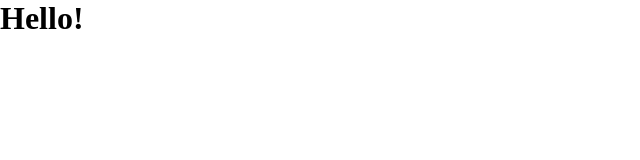
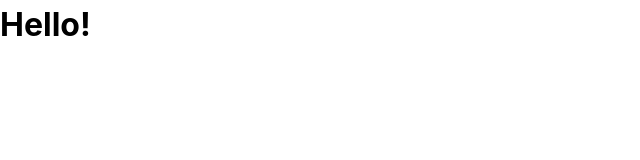
Before and after one commit to rapelista/experiment, a Next.js app: page / in a window 1280 px wide. Shown: the top 160 px of the page, without its empty margins (0-640 px from the left). Built offline with nearby package versions, Linux system fonts and the light colour scheme.

Commit message:
Add Mantine UI integration and PostCSS configuration

```diff
--- /dev/null
+++ b/postcss.config.cjs
@@ -0,0 +1,14 @@
+module.exports = {
+  plugins: {
+    "postcss-preset-mantine": {},
+    "postcss-simple-vars": {
+      variables: {
+        "mantine-breakpoint-xs": "36em",
+        "mantine-breakpoint-sm": "48em",
+        "mantine-breakpoint-md": "62em",
+        "mantine-breakpoint-lg": "75em",
+        "mantine-breakpoint-xl": "88em",
+      },
+    },
+  },
+};
--- a/src/app/layout.tsx
+++ b/src/app/layout.tsx
@@ -1,4 +1,9 @@
 import "~/styles/globals.css";
+
+import "@mantine/core/styles.css";
+
+import { ColorSchemeScript, mantineHtmlProps } from "@mantine/core";
+import { Providers } from "~/components/providers";
 
 export default function RootLayout({
   children,
@@ -6,8 +11,13 @@ export default function RootLayout({
   children: React.ReactNode;
 }>) {
   return (
-    <html lang="en">
-      <body>{children}</body>
+    <html lang="en" {...mantineHtmlProps}>
+      <head>
+        <ColorSchemeScript />
+      </head>
+      <body>
+        <Providers>{children}</Providers>
+      </body>
     </html>
   );
 }
--- /dev/null
+++ b/src/components/providers.tsx
@@ -0,0 +1,7 @@
+"use client";
+
+import { MantineProvider } from "@mantine/core";
+
+export function Providers({ children }: React.PropsWithChildren) {
+  return <MantineProvider>{children}</MantineProvider>;
+}
```
Also changed, not shown: package.json (+9 -4 lines), 1 other file (tests, documents, lock files or other folders).
